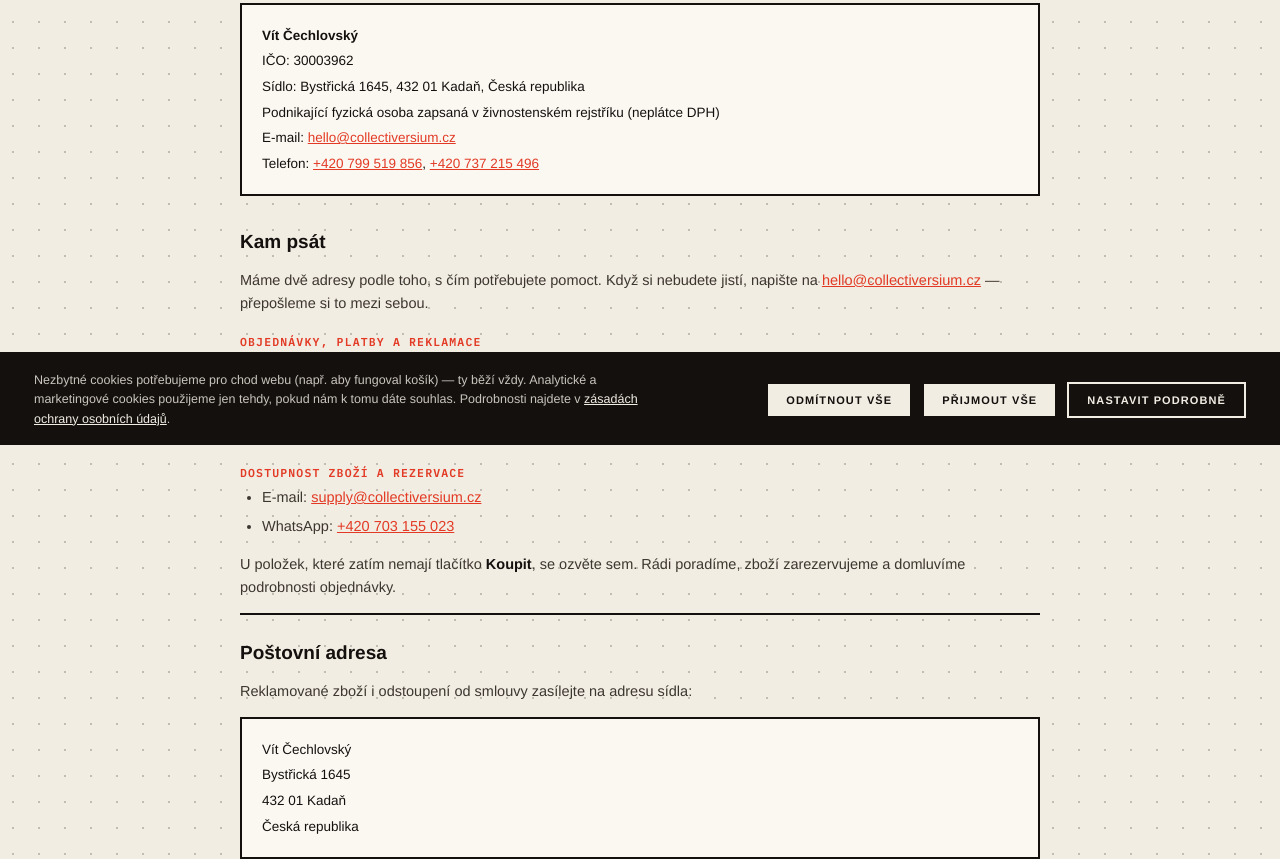
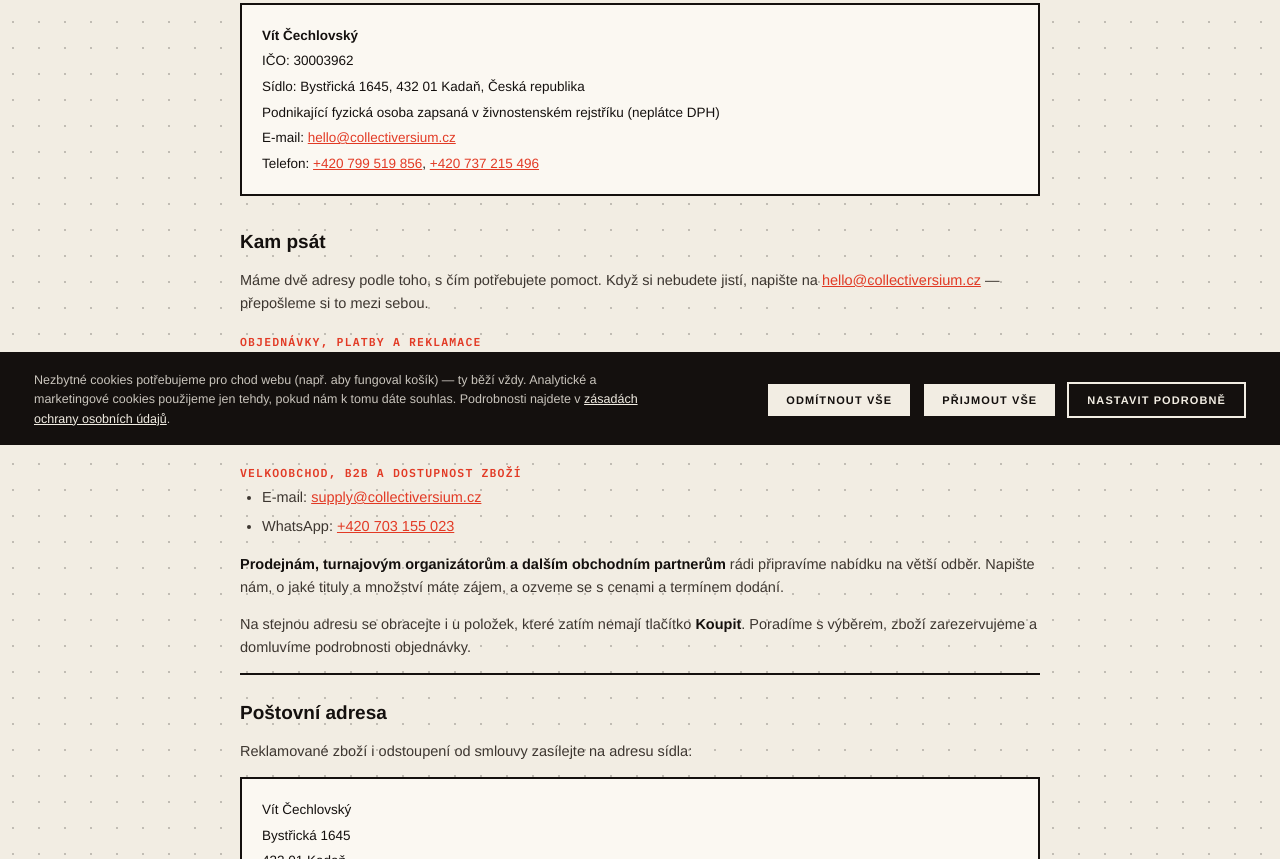
Before and after one commit to wbwrath-cell/collectiversium, a website: page kontakt.html in a window 1280 px wide. Shown: the part 355-1214 px from the top of the page. Drawn offline with Linux system fonts and the light colour scheme; a web font is replaced by a local one.

Commit message:
Doplnit B2B a velkoobchod ke kontaktu supply@
Supply@ je primárně B2B linka, ne jen dotazy na dostupnost —
prodejny, turnajoví organizátoři a odběr většího množství. Stránka
o tom dosud mlčela, takže se partner neměl kam obrátit.

Co-Authored-By: Claude Opus 5 <noreply@anthropic.com>

```diff
--- a/kontakt.html
+++ b/kontakt.html
@@ -4,14 +4,14 @@
 <meta charset="utf-8" />
 <meta name="viewport" content="width=device-width, initial-scale=1" />
 <title>Kontakt – Collectiversium</title>
-<meta name="description" content="Kontaktní údaje Collectiversium — e-mail, telefon, WhatsApp a fakturační údaje. Vít Čechlovský, IČO 30003962, Kadaň." />
+<meta name="description" content="Kontakt na Collectiversium — e-mail, telefon a WhatsApp. Velkoobchodní a B2B poptávky, rezervace zboží, reklamace. Vít Čechlovský, IČO 30003962, Kadaň." />
 <link rel="canonical" href="https://collectiversium.cz/kontakt.html" />
 <meta name="robots" content="index, follow" />
 <meta property="og:type" content="website" />
 <meta property="og:site_name" content="Collectiversium" />
 <meta property="og:locale" content="cs_CZ" />
 <meta property="og:title" content="Kontakt – Collectiversium" />
-<meta property="og:description" content="Kontaktní údaje Collectiversium — e-mail, telefon, WhatsApp a fakturační údaje." />
+<meta property="og:description" content="Kontakt na Collectiversium — e-mail, telefon a WhatsApp. Velkoobchodní a B2B poptávky, rezervace zboží, reklamace." />
 <meta property="og:url" content="https://collectiversium.cz/kontakt.html" />
 <link rel="stylesheet" href="/css/style.css" />
 <script type="application/ld+json">
@@ -46,6 +46,7 @@
       {
         "@type": "ContactPoint",
         "contactType": "sales",
+        "name": "Velkoobchod a B2B",
         "email": "supply@collectiversium.cz",
         "telephone": "+420703155023",
         "availableLanguage": ["cs"],
@@ -84,12 +85,13 @@
   </ul>
   <p>Sem patří dotazy ke stavu objednávky, k platbě, k odstoupení od smlouvy i uplatnění reklamace.</p>
 
-  <h3>Dostupnost zboží a rezervace</h3>
+  <h3>Velkoobchod, B2B a dostupnost zboží</h3>
   <ul>
     <li>E-mail: <a class="inline-link" href="mailto:supply@collectiversium.cz">supply@collectiversium.cz</a></li>
     <li>WhatsApp: <a class="inline-link" href="https://wa.me/420703155023" target="_blank" rel="noopener">+420 703 155 023</a></li>
   </ul>
-  <p>U položek, které zatím nemají tlačítko <strong>Koupit</strong>, se ozvěte sem. Rádi poradíme, zboží zarezervujeme a domluvíme podrobnosti objednávky.</p>
+  <p><strong>Prodejnám, turnajovým organizátorům a dalším obchodním partnerům</strong> rádi připravíme nabídku na větší odběr. Napište nám, o jaké tituly a množství máte zájem, a ozveme se s cenami a termínem dodání.</p>
+  <p>Na stejnou adresu se obracejte i u položek, které zatím nemají tlačítko <strong>Koupit</strong>. Poradíme s výběrem, zboží zarezervujeme a domluvíme podrobnosti objednávky.</p>
 
   <h2 id="adresa">Poštovní adresa</h2>
   <p>Reklamované zboží i odstoupení od smlouvy zasílejte na adresu sídla:</p>
```
